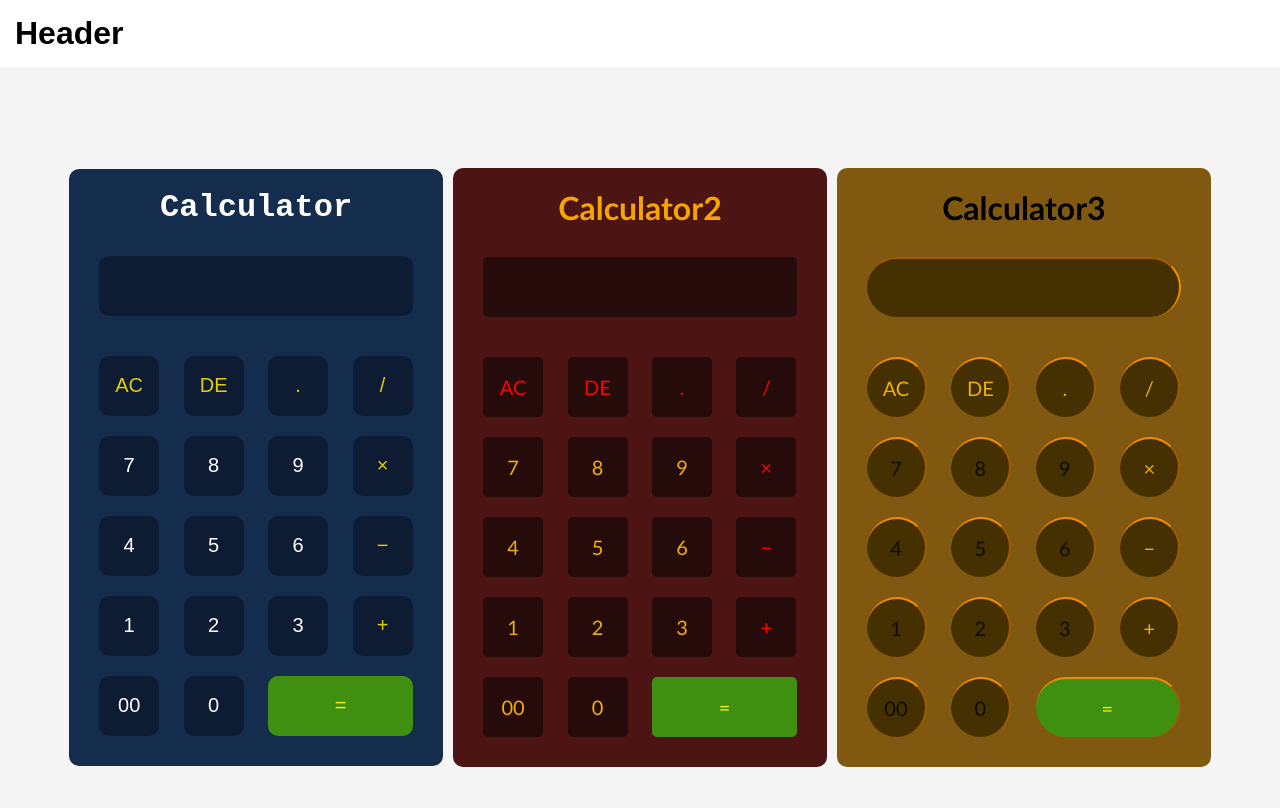
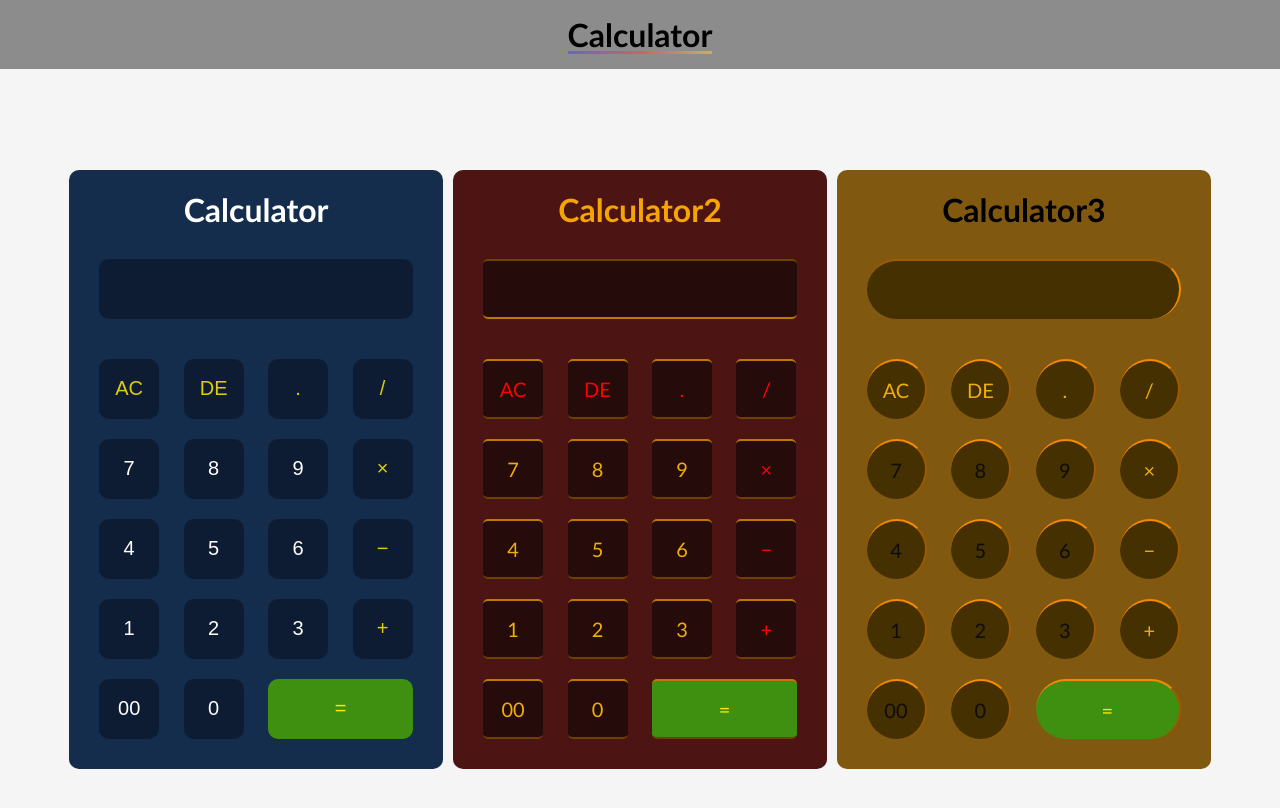
Before and after one commit to LuisTac1/HTML-CSS-Calculator, a plain HTML site: page index.html in a window 1280 px wide. Drawn offline with Linux system fonts and the light colour scheme.

Commit message:
Update and improvement

```diff
--- a/assets/css/style.css
+++ b/assets/css/style.css
@@ -12,14 +12,48 @@
     width: 100%;
     padding: 15px;
 
+    background: #00000045;
+
+    display: flex;
+    justify-content: center;
+
 }
+
+.top-bar:hover {
+    background: rgba(0, 0, 0, 0.45);
+}
+
+.top-bar h1 {
+    font-family: 'Gill Sans', 'Gill Sans MT', Calibri, 'Trebuchet MS', sans-serif;
+}
+
+.top-bar h1:hover {
+    background-size: 0 3px, 100% 3px;
+}
+
+.top-bar h1 {
+    background:
+        linear-gradient(to right,
+            rgb(100, 103, 200),
+            rgb(200, 100, 100),
+            rgb(200, 173, 100)),
+        linear-gradient(to right,
+            rgba(255, 0, 0, 1),
+            rgb(255, 204, 0),
+            rgb(0, 37, 200));
+    background-size: 100% 3px, 0 3px;
+    background-position: 100% 100%, 0 100%;
+    background-repeat: no-repeat;
+    transition: background-size 500ms;
+}
+
 /*  */
 
 
 .head {
     width: 100%;
     color: #fff;
-    font-family: 'Courier New', Courier, monospace;
+    font-family: 'Gill Sans', 'Gill Sans MT', Calibri, 'Trebuchet MS', sans-serif;
     text-align: center;
     background: transparent;
 
@@ -69,6 +103,10 @@
     background-color: rgb(33, 70, 126);
 }
 
+.calculator form input:hover {
+    background: rgba(255, 255, 255, 0.257);
+}
+
 form .display {
     display: flex;
     justify-content: flex-end;
@@ -96,6 +134,9 @@ form input.equal-operator {
     background: rgb(63, 144, 16);
 }
 
+form input.equal-operator:hover {
+    background: rgb(67, 192, 5);
+}
 
 /* calculator 2 */
 
@@ -115,14 +156,19 @@ form input.equal-operator {
     margin: 5px;
 }
 
+
 .calculator2 form input {
     margin: 10px;
-    border: 0;
+
+    border-left: 0;
+    border-right: 0;
+    border-radius: 5px;
+    border-color: rgb(190, 121, 1);
 
     outline: 0;
     width: 60px;
     height: 60px;
-    border-radius: 5px;
+
     background: rgb(38, 11, 11);
     font-size: 20px;
     font-family: 'Gill Sans', 'Gill Sans MT', Calibri, 'Trebuchet MS', sans-serif;
@@ -139,6 +185,10 @@ form input.equal-operator {
 
 }
 
+.calculator2 form input:hover {
+    background: rgba(255, 255, 255, 0.257);
+    border-color: rgb(244, 110, 0);
+}
 
 /*  */
 
@@ -159,8 +209,12 @@ form input.operator2 {
 form input.equal-operator2 {
     color: rgb(255, 234, 0);
     background: rgb(63, 144, 16);
+
 }
 
+form input.equal-operator2:hover {
+    background: rgb(67, 192, 5);
+}
 
 /* calculator 2 */
 
@@ -211,6 +265,11 @@ form input.equal-operator2 {
 
 }
 
+.calculator3 form input:hover {
+    background: rgba(255, 255, 255, 0.257);
+    border-color: rgb(244, 110, 0);
+}
+
 /*  */
 form .display input {
     text-align: right;
@@ -231,5 +290,8 @@ form input.equal-operator3 {
     background: rgb(63, 144, 16);
 }
 
+form input.equal-operator3:hover {
+    background: rgb(67, 192, 5);
+}
 
-/* calculator 2 */
+/* calculator 3 */
--- a/index.html
+++ b/index.html
@@ -13,7 +13,7 @@
 
     <!--  -->
     <div class="top-bar">
-        <h1>Header</h1>
+        <h1>Calculator</h1>
 
     </div>
     <!--  -->
```
